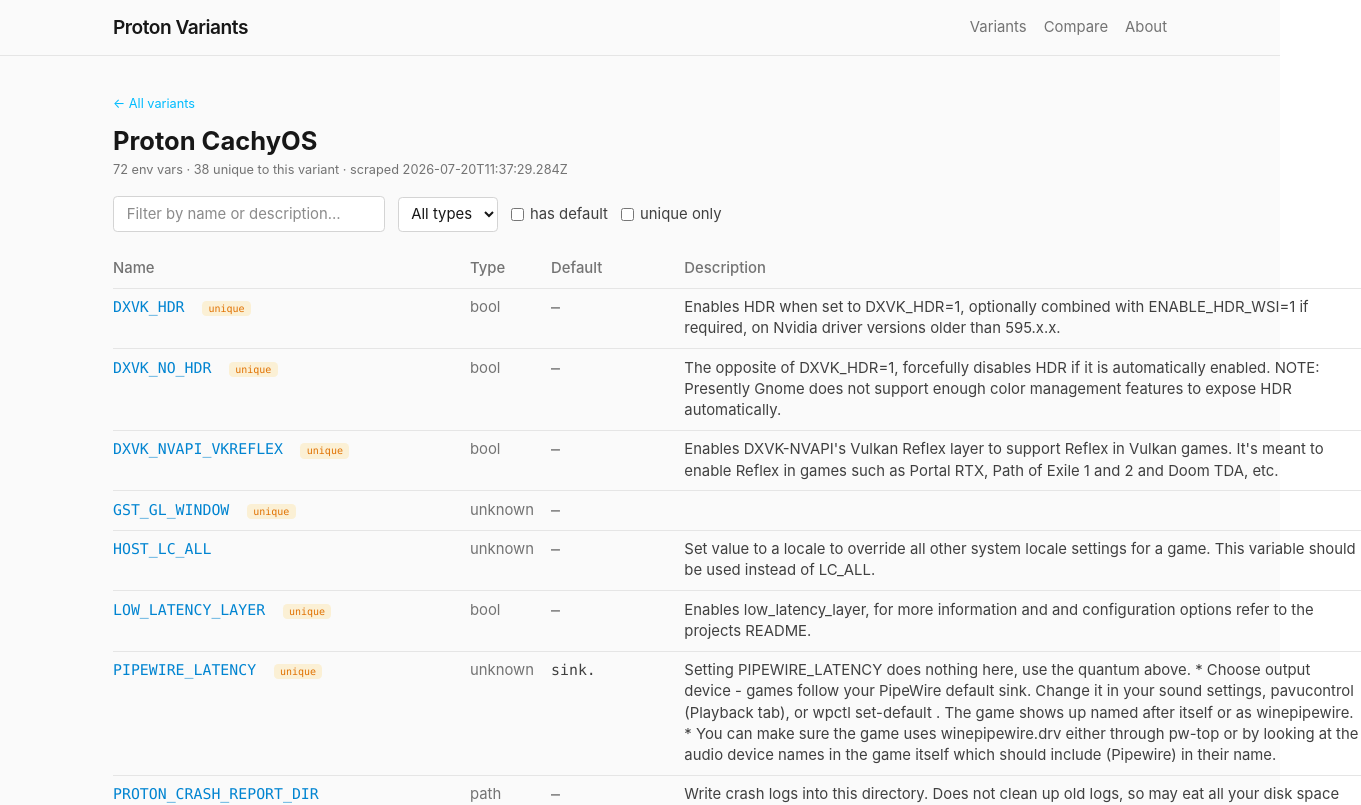
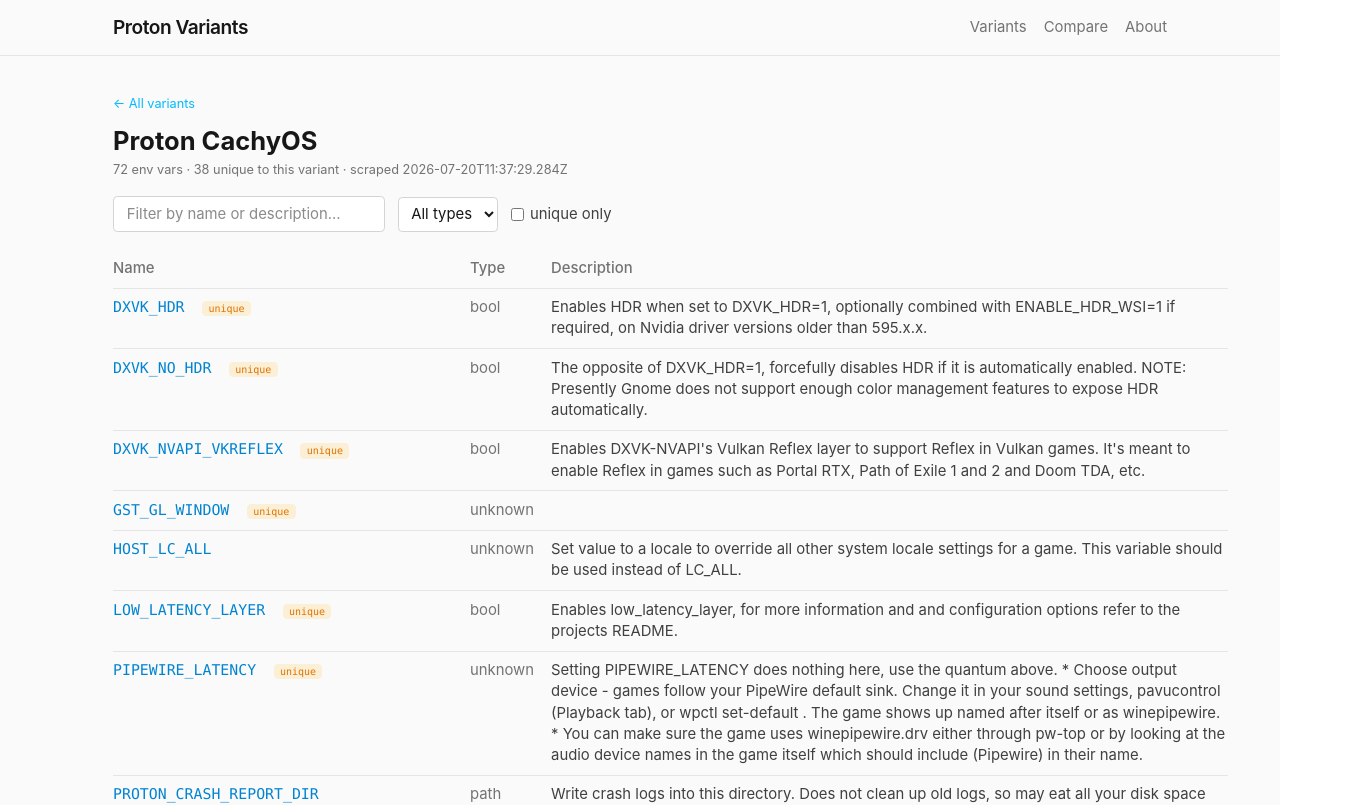
Before and after one commit to dcog989/ProtonVariants, a SvelteKit app: page /variant/cachyos in a window 1280 px wide. Shown: the top 805 px of the page, 1361 px wide, since content can reach past the window. Built offline with nearby package versions, Linux system fonts and the light colour scheme.

Commit message:
refactor: drop unreliable default-value extraction

```diff
--- a/src/lib/parse.ts
+++ b/src/lib/parse.ts
@@ -52,13 +52,11 @@
     seen.add(name);
     const type = inferType(name, description);
     const values = type === "enum" ? extractValues(description) : undefined;
-    const def = extractDefault(description);
 
     options.push({
       name,
       description: description.trim(),
       type,
-      default: def,
       values,
       source,
     });
@@ -117,8 +115,3 @@
     .replace(/<[^>]+>/g, "")
     .trim();
 }
-
-function extractDefault(description: string): string | undefined {
-  const match = description.match(/default(?:s to)?[:\s]+([`'"]?[\w./-]+['`"]?)/i);
-  return match?.[1]?.replace(/[`'"]/g, "");
-}
--- a/src/lib/types.ts
+++ b/src/lib/types.ts
@@ -4,7 +4,6 @@
   name: string;
   description: string;
   type: OptionType;
-  default?: string;
   values?: string[];
   source: string;
 }
--- a/src/routes/compare/+page.svelte
+++ b/src/routes/compare/+page.svelte
@@ -57,7 +57,7 @@
             {@const opt = optionFor(v.id, name)}
             <td class="py-2 pr-4 text-neutral-700 dark:text-neutral-300">
               {#if opt}
-                {opt.type}{opt.default ? ` · ${opt.default}` : ""}
+                {opt.type}
               {:else}
                 <span class="text-neutral-400 dark:text-neutral-700">—</span>
               {/if}
--- a/src/routes/variant/[id]/+page.svelte
+++ b/src/routes/variant/[id]/+page.svelte
@@ -5,7 +5,6 @@
 let { data } = $props();
 let query = $state("");
 let typeFilter = $state<OptionType | "all">("all");
-let hasDefault = $state(false);
 let uniqueOnly = $state(false);
 
 const types: Array<OptionType | "all"> = ["all", "bool", "string", "int", "enum", "path", "unknown"];
@@ -15,7 +14,6 @@
 const filtered = $derived(
   data.options.filter((o) => {
     if (typeFilter !== "all" && o.type !== typeFilter) return false;
-    if (hasDefault && !o.default) return false;
     if (uniqueOnly && !o.unique) return false;
     if (query && !`${o.name} ${o.description}`.toLowerCase().includes(query.toLowerCase())) return false;
     return true;
@@ -48,9 +46,6 @@
     {/each}
   </select>
   <label class="flex items-center gap-1.5 text-sm text-neutral-700 dark:text-neutral-300">
-    <input type="checkbox" bind:checked={hasDefault} /> has default
-  </label>
-  <label class="flex items-center gap-1.5 text-sm text-neutral-700 dark:text-neutral-300">
     <input type="checkbox" bind:checked={uniqueOnly} /> unique only
   </label>
 </div>
@@ -63,7 +58,6 @@
       <tr class="border-b border-neutral-200 text-left text-neutral-500 dark:border-neutral-800 dark:text-neutral-400">
         <th class="py-2 pr-4 font-medium">Name</th>
         <th class="py-2 pr-4 font-medium">Type</th>
-        <th class="py-2 pr-4 font-medium">Default</th>
         <th class="py-2 font-medium">Description</th>
       </tr>
     </thead>
@@ -77,7 +71,6 @@
             {/if}
           </td>
           <td class="py-2 pr-4 text-neutral-500 dark:text-neutral-400">{o.type}</td>
-          <td class="py-2 pr-4 font-mono text-neutral-700 dark:text-neutral-300">{o.default ?? "—"}</td>
           <td class="py-2 text-neutral-700 dark:text-neutral-300">{o.description}</td>
         </tr>
       {/each}
```
